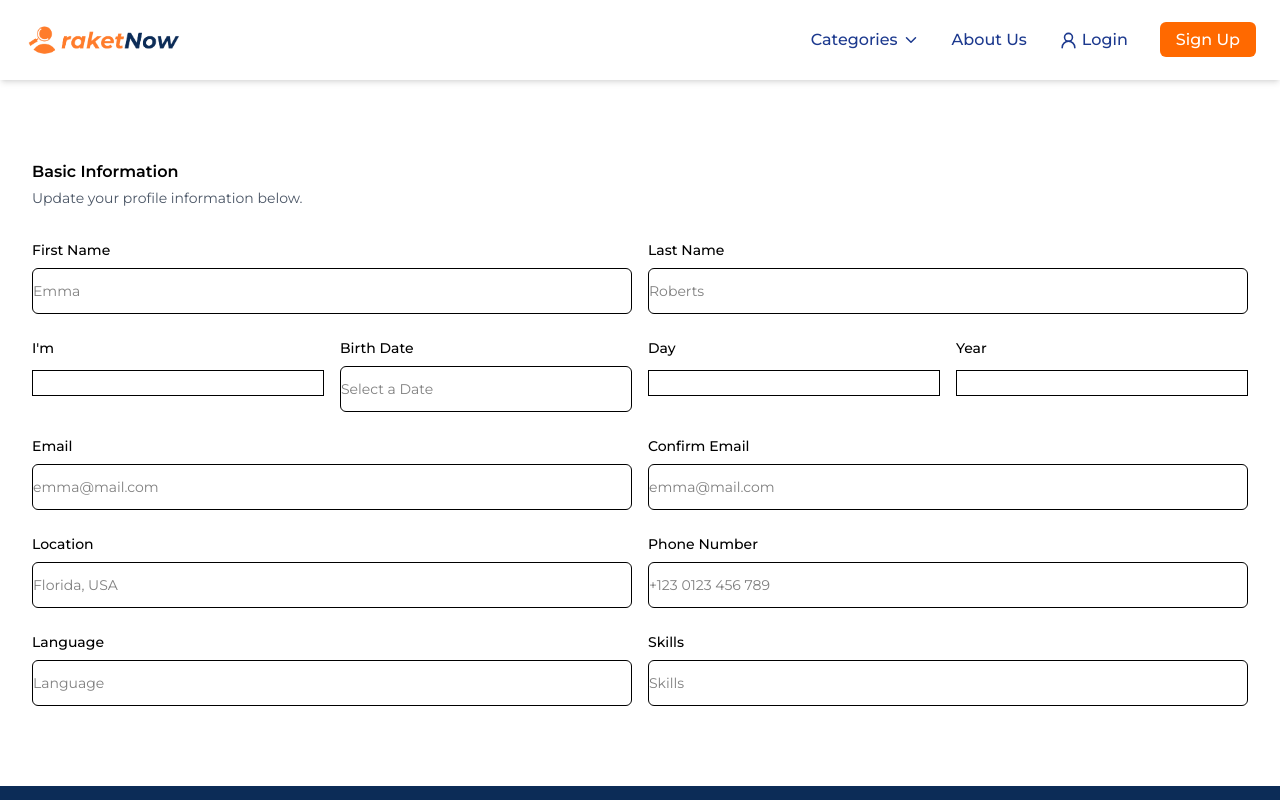
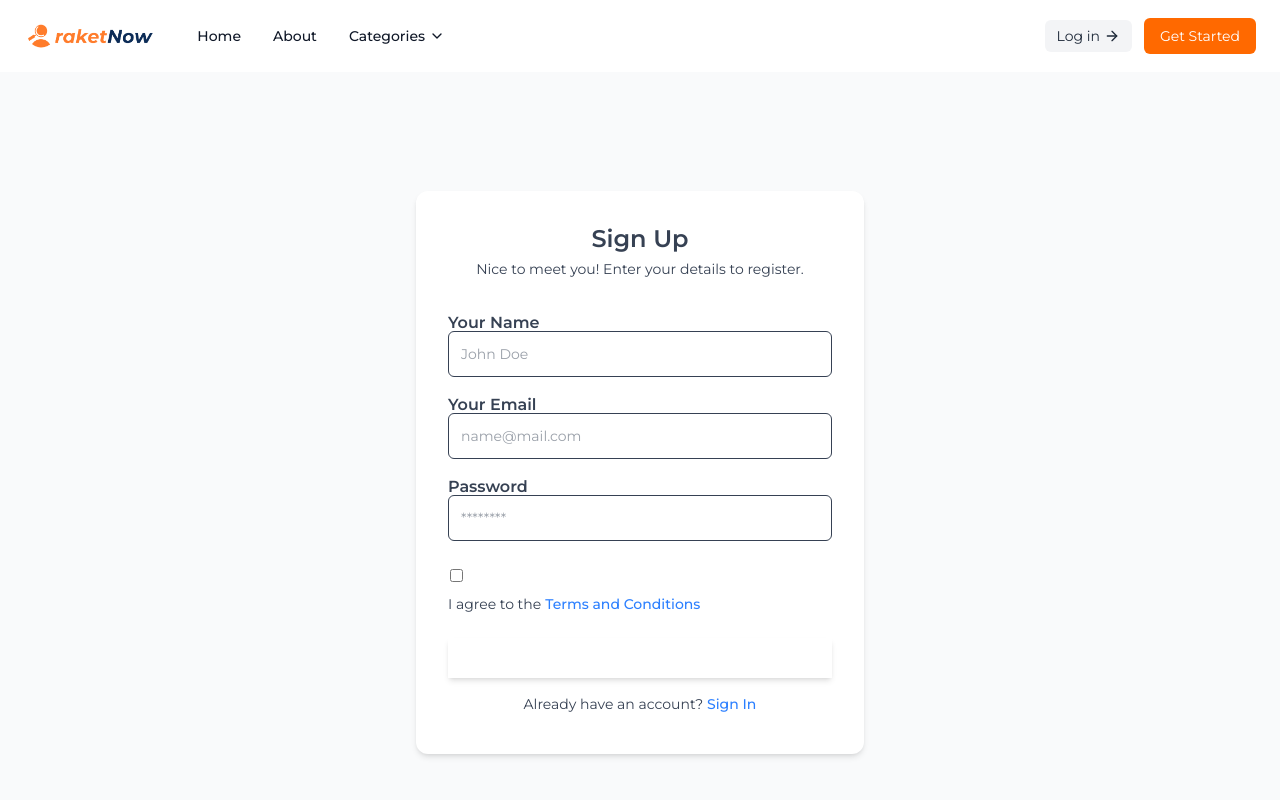
Before and after one commit to RakPaperScissors/RaketNow, a React (Vite) app in the folder frontend/: page /signup in a window 1280 px wide. Shown: the top 800 px of the page. Built offline with nearby package versions, Linux system fonts and the light colour scheme.

Commit message:
fix: changed file names for clarity, tried fixing login/sign up

```diff
--- a/frontend/package.json
+++ b/frontend/package.json
@@ -10,6 +10,8 @@
     "preview": "vite preview"
   },
   "dependencies": {
+    "@headlessui/react": "^2.2.4",
+    "@heroicons/react": "^2.2.0",
     "@material-tailwind/react": "^2.1.10",
     "@tailwindcss/vite": "^4.1.10",
     "lucide-react": "^0.523.0",
--- a/frontend/src/App.jsx
+++ b/frontend/src/App.jsx
@@ -6,16 +6,16 @@ import {
   RouterProvider,
 } from "react-router-dom";
 import RootLayout from "./layout/RootLayout";
-import Home from "./pages/Home";
 import About from "./pages/About";
 import Login from "./pages/Login";
 import Signup from "./pages/Signup";
+import Landing from "./pages/Landing";
 
 function App() {
   const router = createBrowserRouter(
     createRoutesFromElements(
       <Route path="/" element={<RootLayout />}>
-        <Route index element={<Home />} />
+        <Route index element={<Landing />} />
         <Route path="/about" element={<About />} />
         <Route path="/login" element={<Login />} />
         <Route path="/signup" element={<Signup />} />
--- a/frontend/src/components/Header.jsx
+++ b/frontend/src/components/Header.jsx
@@ -1,11 +1,11 @@
 import logo from "../assets/images/raketnow-blue-logo.png";
 import {
   UserRound,
-  Search,
+  ChevronDown,
+  ChevronUp,
   Menu,
   X,
-  ChevronDown,
-  ChevronUp,
+  ArrowRight,
 } from "lucide-react";
 import { NavLink } from "react-router-dom";
 import { useState } from "react";
@@ -27,17 +27,28 @@ function Header() {
   return (
     <header className="shadow-md bg-white">
       <nav className="max-w-screen-xl mx-auto px-6 py-4 flex items-center justify-between">
-        {/* Logo */}
-        <div className="flex items-center gap-6">
+        {/* Left Section: Logo and Nav Links */}
+        <div className="flex items-center gap-10">
+          <NavLink to="/">
             <img
               src={logo}
               alt="raketNow"
-            className="h-12 w-auto object-contain"
+              className="h-8 md:h-10 w-auto object-contain"
             />
-        </div>
+          </NavLink>
 
-        {/* Desktop Navbarrr */}
-        <ul className="hidden md:flex items-center gap-8 text-[1rem] font-medium text-blue-900 relative">
+          {/* Desktop Nav */}
+          <ul className="hidden md:flex items-center gap-8 text-sm font-medium text-gray-900">
+            <li>
+              <NavLink to="/" className="hover:text-orange-500">
+                Home
+              </NavLink>
+            </li>
+            <li>
+              <NavLink to="/about" className="hover:text-orange-500">
+                About
+              </NavLink>
+            </li>
             <li className="relative">
               <button
                 onClick={() => setDropdownOpen(!isDropdownOpen)}
@@ -45,9 +56,9 @@ function Header() {
               >
                 Categories{" "}
                 {isDropdownOpen ? (
-                <ChevronUp size={18} />
+                  <ChevronUp size={16} />
                 ) : (
-                <ChevronDown size={18} />
+                  <ChevronDown size={16} />
                 )}
               </button>
 
@@ -64,36 +75,26 @@ function Header() {
                 </ul>
               )}
             </li>
+          </ul>
+        </div>
 
-          <li>
-            <NavLink to="/about" className="hover:text-orange-500">
-              About Us
-            </NavLink>
-          </li>
-
-          <li>
+        {/* Right Section: Buttons */}
+        <div className="hidden md:flex items-center gap-3">
           <NavLink
             to="/login"
-              className="flex items-center gap-1 hover:text-orange-500"
+            className="flex items-center gap-1 bg-gray-100 text-gray-800 text-sm px-3 py-1.5 rounded-md hover:bg-gray-200"
           >
-              <UserRound size={19} />
-              Login
+            Log in <ArrowRight size={16} />
           </NavLink>
-          </li>
-
-          <li>
           <NavLink
             to="/signup"
-              className="bg-orange-500 text-white px-4 py-2 rounded-md hover:bg-orange-600"
+            className="bg-orange-500 text-white px-4 py-2 rounded-md text-sm hover:bg-orange-600"
           >
-              Sign Up
+            Get Started
           </NavLink>
-          </li>
-        </ul>
+        </div>
 
-        {/* MOBILE RESPONSIVENESS KINEME */}
-
-        {/* Mobile menu toggle */}
+        {/* Hamburger For Mobile */}
         <button
           className="md:hidden text-blue-900"
           onClick={() => setMobileMenuOpen(!isMobileMenuOpen)}
@@ -102,29 +103,39 @@ function Header() {
         </button>
       </nav>
 
-      {/* Mobile Nav Menu */}
+      {/* Mobile Nav */}
       {isMobileMenuOpen && (
         <div className="md:hidden px-6 pb-4 flex flex-col items-center">
-          <ul className="flex flex-col gap-4 text-blue-900 font-medium">
+          <ul className="flex flex-col gap-4 text-blue-900 font-medium text-sm items-center">
+            <li>
+              <NavLink to="/" className="hover:text-orange-500">
+                Home
+              </NavLink>
+            </li>
+            <li>
+              <NavLink to="/about" className="hover:text-orange-500">
+                About
+              </NavLink>
+            </li>
             <li>
               <button
                 onClick={() => setDropdownOpen(!isDropdownOpen)}
-                className="flex items-center gap-1 hover:text-orange-500 w-full text-left"
+                className="flex items-center gap-1 hover:text-orange-500"
               >
                 Categories{" "}
                 {isDropdownOpen ? (
-                  <ChevronUp size={18} />
+                  <ChevronUp size={16} />
                 ) : (
-                  <ChevronDown size={18} />
+                  <ChevronDown size={16} />
                 )}
               </button>
 
               {isDropdownOpen && (
-                <ul className="mt-2 bg-white border rounded-md shadow-sm">
+                <ul className="mt-2 bg-white border rounded-md shadow-sm w-full">
                   {categories.map((category) => (
                     <li
                       key={category}
-                      className="px-4 py-2 hover:bg-gray-100 text-sm"
+                      className="px-4 py-2 hover:bg-gray-100 text-sm text-center"
                     >
                       {category}
                     </li>
@@ -132,29 +143,20 @@ function Header() {
                 </ul>
               )}
             </li>
-
-            <li>
-              <NavLink to="/about" className="hover:text-orange-500">
-                About Us
-              </NavLink>
-            </li>
-
             <li>
               <NavLink
                 to="/login"
-                className="flex items-center gap-1 hover:text-orange-500"
+                className="flex items-center gap-1 bg-gray-100 text-gray-800 text-sm px-3 py-1.5 rounded-md hover:bg-gray-200"
               >
-                <UserRound size={19} />
-                Login
+                Log in <ArrowRight size={16} />
               </NavLink>
             </li>
-
             <li>
               <NavLink
-                to="/"
-                className="bg-orange-500 text-white px-4 py-2 rounded-md hover:bg-orange-600 inline-block"
+                to="/signup"
+                className="bg-orange-500 text-white px-4 py-2 rounded-md hover:bg-orange-600"
               >
-                Sign Up
+                Get Started
               </NavLink>
             </li>
           </ul>
--- a/frontend/src/pages/Home.jsx
+++ b/frontend/src/pages/Home.jsx
@@ -1,20 +1,11 @@
+// ito na yung home/landing page na magamit if "logged in" na si user
+
 import React from "react";
-import CardList from "../components/CardList";
-import AppWorks from "../components/AppWorks";
-import Hero from "../components/Hero";
-import AdBanner from "../components/AdBanner";
 
 function Home() {
   return (
     <div>
-      <Hero />
-      {/* <main className="py-10 px-4 bg-gray-50 min-h-[80vh]"> */}
-      {/* wait lang nalibog ko if si hero is naa sa sulod ani orrr huhu*/}
-      {/* Yes yess ang nasa loob ng hero kay yung components mismo na makita nya na unique sa hero section lang */}
-      <CardList />
-      <AppWorks />
-      <AdBanner />
-      {/* </main> */}
+      <h1>Home</h1>
     </div>
   );
 }
--- a/frontend/src/pages/Signup.jsx
+++ b/frontend/src/pages/Signup.jsx
@@ -1,340 +1,108 @@
-import React from "react";
-
-// @material-tailwind/react
 import {
+  Card,
   Input,
+  Checkbox,
+  Button,
   Typography,
-  Select,
-  Option,
-  Popover,
-  PopoverHandler,
-  PopoverContent,
 } from "@material-tailwind/react";
 
-// day picker
-// import { format } from "date-fns";
-// import { DayPicker } from "react-day-picker";
-
-// @heroicons/react
-// import { ChevronLeftIcon, ChevronRightIcon } from "@heroicons/react/24/solid";
-
-function Account1() {
-  //   const [date, setDate] = React.useState();
-
+function Signup() {
   return (
-    <section className="px-8 py-20 container mx-auto">
-      <Typography variant="h5" color="blue-gray">
-        Basic Information
+    <div className="flex items-center justify-center min-h-screen bg-gray-50">
+      <Card
+        color="transparent"
+        shadow={false}
+        className="p-8 bg-white rounded-xl shadow-md w-full max-w-md"
+      >
+        <Typography variant="h4" color="blue-gray" className="text-center">
+          Sign Up
         </Typography>
-      <Typography variant="small" className="text-gray-600 font-normal mt-1">
-        Update your profile information below.
+        <Typography
+          color="gray"
+          className="mt-1 font-normal text-center text-sm"
+        >
+          Nice to meet you! Enter your details to register.
         </Typography>
-      <div className="flex flex-col mt-8">
-        <div className="mb-6 flex flex-col items-end gap-4 md:flex-row">
-          <div className="w-full">
-            <Typography
-              variant="small"
-              color="blue-gray"
-              className="mb-2 font-medium"
-            >
-              First Name
+        <form className="mt-8 mb-2 w-full">
+          <div className="mb-4 flex flex-col gap-4">
+            <div>
+              <Typography variant="h6" color="blue-gray" className="-mb-1">
+                Your Name
               </Typography>
               <Input
                 size="lg"
-              placeholder="Emma"
+                placeholder="John Doe"
+                className="!border-t-blue-gray-200 focus:!border-t-gray-900"
                 labelProps={{
-                className: "hidden",
+                  className: "before:content-none after:content-none",
                 }}
-              className="w-full placeholder:opacity-100 focus:border-t-primary border-t-blue-gray-200"
               />
             </div>
-          <div className="w-full">
-            <Typography
-              variant="small"
-              color="blue-gray"
-              className="mb-2 font-medium"
-            >
-              Last Name
+            <div>
+              <Typography variant="h6" color="blue-gray" className="-mb-1">
+                Your Email
               </Typography>
               <Input
                 size="lg"
-              placeholder="Roberts"
+                placeholder="name@mail.com"
+                className="!border-t-blue-gray-200 focus:!border-t-gray-900"
                 labelProps={{
-                className: "hidden",
+                  className: "before:content-none after:content-none",
                 }}
-              className="w-full placeholder:opacity-100 focus:border-t-primary border-t-blue-gray-200"
+              />
+            </div>
+            <div>
+              <Typography variant="h6" color="blue-gray" className="-mb-1">
+                Password
+              </Typography>
+              <Input
+                type="password"
+                size="lg"
+                placeholder="********"
+                className="!border-t-blue-gray-200 focus:!border-t-gray-900"
+                labelProps={{
+                  className: "before:content-none after:content-none",
+                }}
               />
             </div>
           </div>
-        <div className="mb-6 flex flex-col gap-4 md:flex-row">
-          <div className="w-full">
+
+          <Checkbox
+            label={
               <Typography
                 variant="small"
-              color="blue-gray"
-              className="mb-2 font-medium"
+                color="gray"
+                className="flex items-center font-normal"
               >
-              I&apos;m
+                I agree to the
+                <a
+                  href="#"
+                  className="font-medium text-blue-500 hover:underline ml-1"
+                >
+                  Terms and Conditions
+                </a>
               </Typography>
-            <Select
-              size="lg"
-              labelProps={{
-                className: "hidden",
-              }}
-              className="border-t-blue-gray-200 aria-[expanded=true]:border-t-primary"
+            }
+            containerProps={{ className: "-ml-2.5 mt-2" }}
+          />
+
+          <Button className="mt-6" fullWidth>
+            Sign Up
+          </Button>
+
+          <Typography
+            color="gray"
+            className="mt-4 text-center font-normal text-sm"
           >
-              <Option>Male</Option>
-              <Option>Female</Option>
-            </Select>
+            Already have an account?{" "}
+            <a href="#" className="font-medium text-blue-500 hover:underline">
+              Sign In
+            </a>
+          </Typography>
+        </form>
+      </Card>
     </div>
-          <div className="w-full">
-            <Typography
-              variant="small"
-              color="blue-gray"
-              className="mb-2 font-medium"
-            >
-              Birth Date
-            </Typography>
-            <Popover placement="bottom">
-              <PopoverHandler>
-                <Input
-                  size="lg"
-                  onChange={() => null}
-                  placeholder="Select a Date"
-                  //   value={date ? format(date, "PPP") : ""}
-                  labelProps={{
-                    className: "hidden",
-                  }}
-                  className="w-full placeholder:opacity-100 focus:border-t-primary border-t-blue-gray-200"
-                />
-              </PopoverHandler>
-              <PopoverContent>
-                {/* <DayPicker
-                  mode="single"
-                  selected={date}
-                  onSelect={setDate}
-                  showOutsideDays
-                  className="border-0"
-                  classNames={{
-                    caption:
-                      "flex justify-center py-2 mb-4 relative items-center",
-                    caption_label: "text-sm !font-medium text-gray-900",
-                    nav: "flex items-center",
-                    nav_button:
-                      "h-6 w-6 bg-transparent hover:bg-blue-gray-50 p-1 rounded-md transition-colors duration-300",
-                    nav_button_previous: "absolute left-1.5",
-                    nav_button_next: "absolute right-1.5",
-                    table: "w-full border-collapse",
-                    head_row: "flex !font-medium text-gray-900",
-                    head_cell: "m-0.5 w-9 !font-normal text-sm",
-                    row: "flex w-full mt-2",
-                    cell: "text-gray-600 rounded-md h-9 w-9 text-center text-sm p-0 m-0.5 relative [&:has([aria-selected].day-range-end)]:rounded-r-md [&:has([aria-selected].day-outside)]:bg-gray-900/20 [&:has([aria-selected].day-outside)]:text-white [&:has([aria-selected])]:bg-gray-900/50 first:[&:has([aria-selected])]:rounded-l-md last:[&:has([aria-selected])]:rounded-r-md focus-within:relative focus-within:z-20",
-                    day: "h-9 w-9 p-0 !font-normal",
-                    day_range_end: "day-range-end",
-                    day_selected:
-                      "rounded-md bg-gray-900 text-white hover:bg-gray-900 hover:text-white focus:bg-gray-900 focus:text-white",
-                    day_today: "rounded-md bg-gray-200 text-gray-900",
-                    day_outside:
-                      "day-outside text-gray-500 opacity-50 aria-selected:bg-gray-500 aria-selected:text-gray-900 aria-selected:bg-opacity-10",
-                    day_disabled: "text-gray-500 opacity-50",
-                    day_hidden: "invisible",
-                  }}
-                  components={{
-                    IconLeft: ({ ...props }) => (
-                      <ChevronLeftIcon
-                        {...props}
-                        className="h-4 w-4 stroke-2"
-                      />
-                    ),
-                    IconRight: ({ ...props }) => (
-                      <ChevronRightIcon
-                        {...props}
-                        className="h-4 w-4 stroke-2"
-                      />
-                    ),
-                  }}
-                /> */}
-              </PopoverContent>
-            </Popover>
-          </div>
-          <div className="w-full">
-            <Typography
-              variant="small"
-              color="blue-gray"
-              className="mb-2 font-medium"
-            >
-              Day
-            </Typography>
-            <Select
-              size="lg"
-              labelProps={{
-                className: "hidden",
-              }}
-              className="border-t-blue-gray-200 aria-[expanded=true]:border-t-primary"
-            >
-              <Option>1</Option>
-              <Option>2</Option>
-              <Option>3</Option>
-              <Option>4</Option>
-              <Option>5</Option>
-              <Option>6</Option>
-              <Option>7</Option>
-              <Option>8</Option>
-              <Option>9</Option>
-              <Option>10</Option>
-              <Option>11</Option>
-              <Option>12</Option>
-              <Option>13</Option>
-              <Option>14</Option>
-              <Option>15</Option>
-              <Option>16</Option>
-              <Option>17</Option>
-              <Option>18</Option>
-              <Option>19</Option>
-              <Option>20</Option>
-              <Option>21</Option>
-              <Option>22</Option>
-              <Option>23</Option>
-              <Option>24</Option>
-              <Option>25</Option>
-              <Option>26</Option>
-              <Option>27</Option>
-              <Option>28</Option>
-              <Option>29</Option>
-              <Option>30</Option>
-            </Select>
-          </div>
-          <div className="w-full">
-            <Typography
-              variant="small"
-              color="blue-gray"
-              className="mb-2 font-medium"
-            >
-              Year
-            </Typography>
-            <Select
-              size="lg"
-              labelProps={{
-                className: "hidden",
-              }}
-              className="border-t-blue-gray-200 aria-[expanded=true]:border-t-primary"
-            >
-              <Option>2022</Option>
-              <Option>2021</Option>
-              <Option>2020</Option>
-            </Select>
-          </div>
-        </div>
-        <div className="mb-6 flex flex-col items-end gap-4 md:flex-row">
-          <div className="w-full">
-            <Typography
-              variant="small"
-              color="blue-gray"
-              className="mb-2 font-medium"
-            >
-              Email
-            </Typography>
-            <Input
-              size="lg"
-              placeholder="emma@mail.com"
-              labelProps={{
-                className: "hidden",
-              }}
-              className="w-full placeholder:opacity-100 focus:border-t-primary border-t-blue-gray-200"
-            />
-          </div>
-          <div className="w-full">
-            <Typography
-              variant="small"
-              color="blue-gray"
-              className="mb-2 font-medium"
-            >
-              Confirm Email
-            </Typography>
-            <Input
-              size="lg"
-              placeholder="emma@mail.com"
-              labelProps={{
-                className: "hidden",
-              }}
-              className="w-full placeholder:opacity-100 focus:border-t-primary border-t-blue-gray-200"
-            />
-          </div>
-        </div>
-        <div className="mb-6 flex flex-col items-end gap-4 md:flex-row">
-          <div className="w-full">
-            <Typography
-              variant="small"
-              color="blue-gray"
-              className="mb-2 font-medium"
-            >
-              Location
-            </Typography>
-            <Input
-              size="lg"
-              placeholder="Florida, USA"
-              labelProps={{
-                className: "hidden",
-              }}
-              className="w-full placeholder:opacity-100 focus:border-t-primary border-t-blue-gray-200"
-            />
-          </div>
-          <div className="w-full">
-            <Typography
-              variant="small"
-              color="blue-gray"
-              className="mb-2 font-medium"
-            >
-              Phone Number
-            </Typography>
-            <Input
-              size="lg"
-              placeholder="+123 0123 456 789"
-              labelProps={{
-                className: "hidden",
-              }}
-              className="w-full placeholder:opacity-100 focus:border-t-primary border-t-blue-gray-200"
-            />
-          </div>
-        </div>
-        <div className="flex flex-col items-end gap-4 md:flex-row">
-          <div className="w-full">
-            <Typography
-              variant="small"
-              color="blue-gray"
-              className="mb-2 font-medium"
-            >
-              Language
-            </Typography>
-            <Input
-              size="lg"
-              placeholder="Language"
-              labelProps={{
-                className: "hidden",
-              }}
-              className="w-full placeholder:opacity-100 focus:border-t-primary border-t-blue-gray-200"
-            />
-          </div>
-          <div className="w-full">
-            <Typography
-              variant="small"
-              color="blue-gray"
-              className="mb-2 font-medium"
-            >
-              Skills
-            </Typography>
-            <Input
-              size="lg"
-              placeholder="Skills"
-              labelProps={{
-                className: "hidden",
-              }}
-              className="w-full placeholder:opacity-100 focus:border-t-primary border-t-blue-gray-200"
-            />
-          </div>
-        </div>
-      </div>
-    </section>
   );
 }
 
-export default Account1;
+export default Signup;
```
Also changed, not shown: frontend/src/pages/Landing.jsx (added, +22 -0 lines), 1 other file (tests, documents, lock files or other folders). Lines whose indentation alone changed are shown as unchanged.
